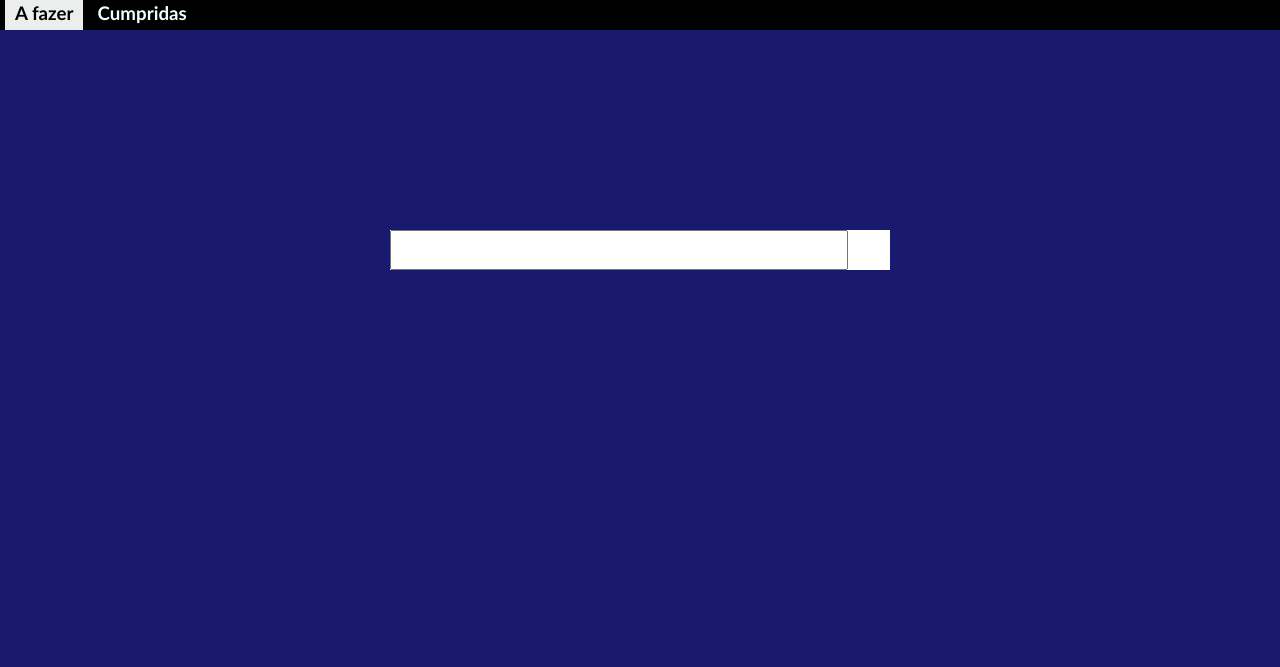
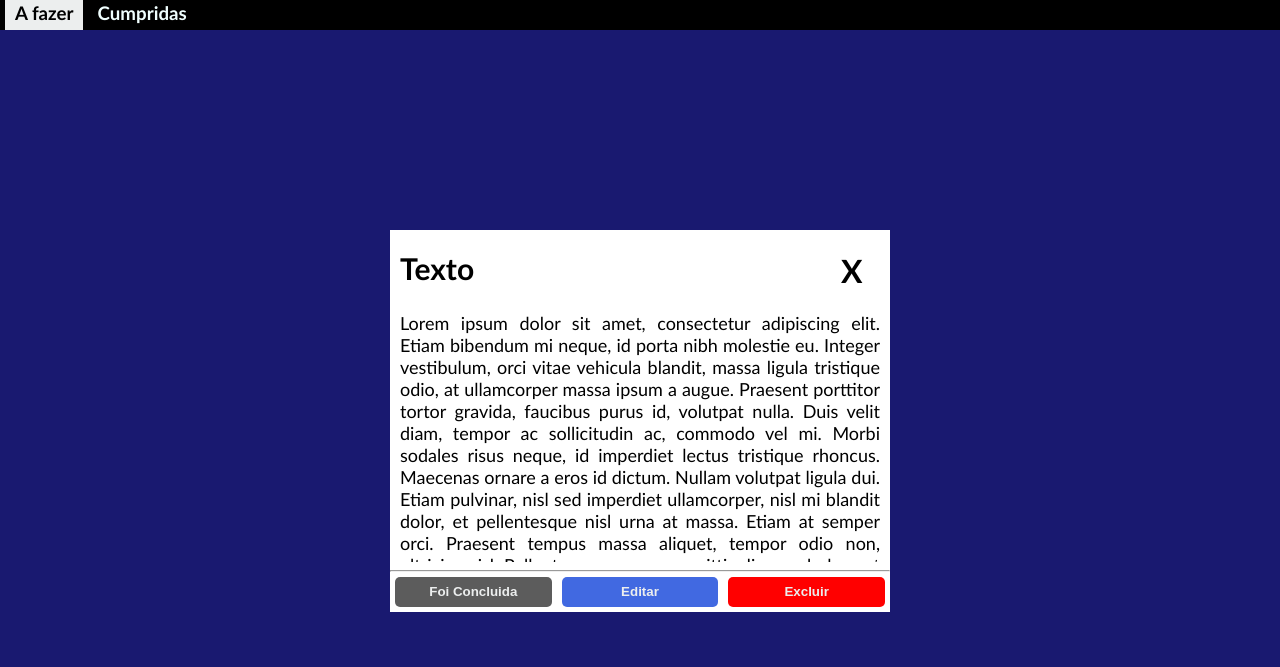
Before and after one commit to Hermes-Francisco/ToDo-List, a website: page view/template.html in a window 1280 px wide. Drawn offline with Linux system fonts and the light colour scheme.

Commit message:
template - details

```diff
--- a/view/style.css
+++ b/view/style.css
@@ -1,5 +1,6 @@
 body{
     font-family: Calibri;
+    background-color: #191970;
 }
 
 hr{
@@ -38,10 +39,9 @@ hr{
     color:black
 }
 
-#corpo{
+#corpo, #detalhes{
     width: 100vw;
     height: calc(100vh - 30px);
-    background-color: #191970;
     position: absolute;
     left: 0;
     top: 30px;
@@ -85,21 +85,64 @@ hr{
     overflow-x: auto;
 }
 
-#detalhes{
-    width: 100vw;
-    height: calc(100vh - 30px);
-    background-color: #191970;
-    position: absolute;
-    left: 0;
-    top: 30px;
-    overflow: auto;
-}
-
 .task_details{
     top:25vh;
 }
 .title_input{
+    flex:10;
     position: relative;
-    width: 90%;
+    width: 89%;
+    margin-left:10px;
     font-size: 30px;
+    overflow-x: auto;
 }
+
+.fechar{
+    flex: 1;
+    display: inline;
+    margin-left:10%;
+    margin-right: 10px;
+    position: relative;
+    right:0;
+}
+
+.details_input{
+    margin:0 auto;
+    margin-left: 10px;
+    margin-right: 10px;
+    border-radius: 5px;
+    max-height: 250px;
+    overflow:auto;
+    text-align: justify;
+    font-size: 18px;
+}
+
+.options{
+    display: flex;
+}
+
+.op_button{
+    flex:1;
+    height:30px;
+    margin: 5px;
+    border:0;
+    border-radius: 5px;
+    font-weight: bold;
+    color:rgb(236, 238, 238)
+}
+
+.cumprida{
+    background-color:green;
+}
+
+.editar{
+    background-color:royalblue;
+}
+
+.excluir{
+    background-color:red;
+}
+
+.nao_cumprida{
+    background-color: rgb(92, 92, 92);
+}
--- a/view/template.html
+++ b/view/template.html
@@ -34,8 +34,19 @@
 
         <div id="detalhes">
             <div class = "task task_details">
-                <input name="taskName" type="text" class="title_input"/>
-
+                <div class="task_header">
+                    <h1 class="title_input">Texto</h1>
+                    <h1 class="fechar">X</h1>
+                </div>
+                <div class="details_input">
+                    <text>Lorem ipsum dolor sit amet, consectetur adipiscing elit. Etiam bibendum mi neque, id porta nibh molestie eu. Integer vestibulum, orci vitae vehicula blandit, massa ligula tristique odio, at ullamcorper massa ipsum a augue. Praesent porttitor tortor gravida, faucibus purus id, volutpat nulla. Duis velit diam, tempor ac sollicitudin ac, commodo vel mi. Morbi sodales risus neque, id imperdiet lectus tristique rhoncus. Maecenas ornare a eros id dictum. Nullam volutpat ligula dui. Etiam pulvinar, nisl sed imperdiet ullamcorper, nisl mi blandit dolor, et pellentesque nisl urna at massa. Etiam at semper orci. Praesent tempus massa aliquet, tempor odio non, ultricies nisl. Pellentesque posuere sagittis diam, vel placerat ante feugiat tempus. Proin maximus rutrum nisi non aliquet. Mauris varius risus eu turpis sagittis tristique. Vivamus bibendum nisi iaculis libero molestie, pretium sodales nunc facilisis.</text>
+                </div>
+                <hr>
+                <div class="options">
+                    <button class="op_button nao_cumprida">Foi Concluida</button>
+                    <button class="op_button editar">Editar</button>
+                    <button class="op_button excluir">Excluir</button>
+                </div>
             </div>
         </div>
 
```
